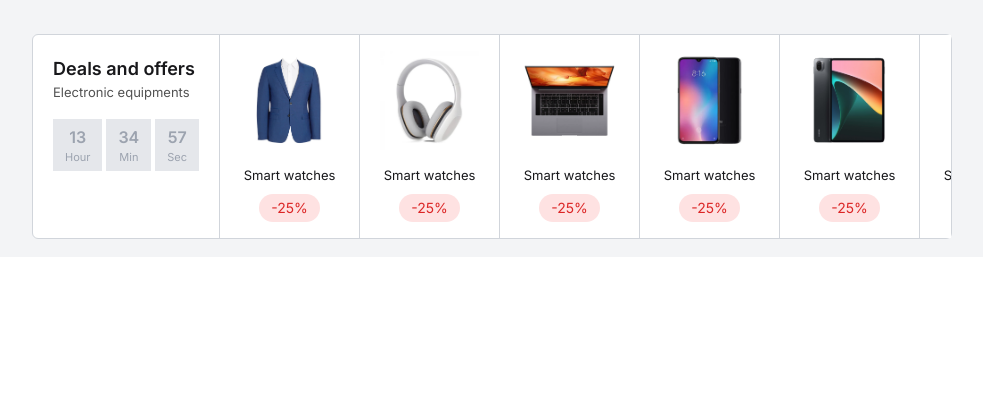
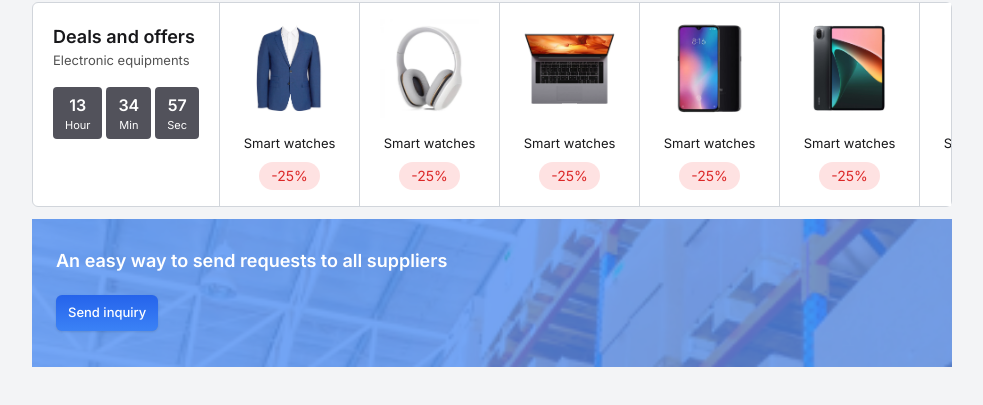
Before and after one commit to SammyFerreiraa/front-end-ecommerce, a Next.js app: page / in a window 1280 px wide. Shown: the part 543-948 px from the top of the page, without its empty margins (148-1131 px from the left). Before the commit the page ends 800 px from the top, so only its background shows below. Built offline with nearby package versions, Linux system fonts and the light colour scheme.

Commit message:
:sparkles: feat: request section

```diff
--- a/src/app/page.tsx
+++ b/src/app/page.tsx
@@ -1,13 +1,15 @@
 import { MaxWidthWrapper } from '@/components'
 import HomepageBanner from '@/components/banner-homepage/HomepageBanner'
 import Offers from '@/components/offers/Offers'
+import { Requests } from '@/components/requests'
 
 export default function Home() {
   return (
     <>
-      <MaxWidthWrapper className="flex flex-col items-center gap-3">
+      <MaxWidthWrapper className="flex flex-col items-center gap-3 pb-11">
         <HomepageBanner />
         <Offers />
+        <Requests />
       </MaxWidthWrapper>
     </>
   )
--- a/src/components/banner-homepage/HomepageBanner.tsx
+++ b/src/components/banner-homepage/HomepageBanner.tsx
@@ -3,7 +3,7 @@ import { Button } from '../ui/button'
 
 const HomepageBanner = () => {
   return (
-    <div className="flex w-full max-w-[1180px] flex-row justify-center gap-6 rounded-md border-2 border-zinc-300 bg-white md:mb-8 md:mt-5 md:px-5 md:py-4">
+    <div className="flex w-full max-w-[1180px] flex-row justify-center gap-6 rounded-md border-2 border-zinc-300 bg-white md:mt-5 md:px-5 md:py-4">
       <div className="flex w-full items-center justify-evenly gap-6 ">
         {/* left */}
         <div className="hidden flex-col justify-between text-sm  lg:flex lg:min-w-[200px] xl:min-w-[250px]">
--- a/src/components/offers/Offers.tsx
+++ b/src/components/offers/Offers.tsx
@@ -20,15 +20,15 @@ const Offers = () => {
           <p className="text-[13px] text-neutral-600">Electronic equipments</p>
         </div>
         <div className="flex w-fit flex-row gap-1">
-          <div className="flex flex-col items-center justify-center bg-gray-200 px-3 py-[6px] text-gray-400">
+          <div className="flex flex-col items-center justify-center bg-gray-200 px-3 py-[6px] text-gray-400 lg:rounded lg:bg-zinc-600 lg:text-white">
             <p className="font-semibold">13</p>
             <p className="text-[11px] ">Hour</p>
           </div>
-          <div className="flex flex-col items-center justify-center bg-gray-200 px-3 py-[6px] text-gray-400">
+          <div className="flex flex-col items-center justify-center bg-gray-200 px-3 py-[6px] text-gray-400 lg:rounded lg:bg-zinc-600 lg:text-white">
             <p className="font-semibold">34</p>
             <p className="text-[11px] ">Min</p>
           </div>
-          <div className="flex flex-col items-center justify-center bg-gray-200 px-3 py-[6px] text-gray-400">
+          <div className="flex flex-col items-center justify-center bg-gray-200 px-3 py-[6px] text-gray-400 lg:rounded lg:bg-zinc-600 lg:text-white">
             <p className="font-semibold">57</p>
             <p className="text-[11px] ">Sec</p>
           </div>
--- /dev/null
+++ b/src/components/requests/Requests.tsx
@@ -0,0 +1,21 @@
+import React from 'react'
+import { Button } from '../ui/button'
+
+const Requests = () => {
+  return (
+    <div className="w-full bg-opacity-5 bg-[url('/assets/bg-estoque.png')] bg-cover bg-center bg-no-repeat">
+      <div className="relative h-full w-full bg-blue-500 bg-opacity-70 from-blue-500 to-cyan-400 pb-9 pl-6 pr-28 pt-7">
+        <div className="flex h-full w-full flex-col items-start justify-center gap-5 opacity-100">
+          <p className="text-lg font-semibold text-white">
+            An easy way to send requests to all suppliers
+          </p>
+          <Button className="rounded-md bg-gradient-to-b from-blue-600 to-blue-500 px-3 py-2 text-[13px] text-white hover:from-blue-600 hover:to-blue-600">
+            Send inquiry
+          </Button>
+        </div>
+      </div>
+    </div>
+  )
+}
+
+export default Requests
--- /dev/null
+++ b/src/components/requests/index.tsx
@@ -0,0 +1 @@
+export { default as Requests } from './Requests'
```
Also changed, not shown: public/assets/bg-estoque.png (added).
